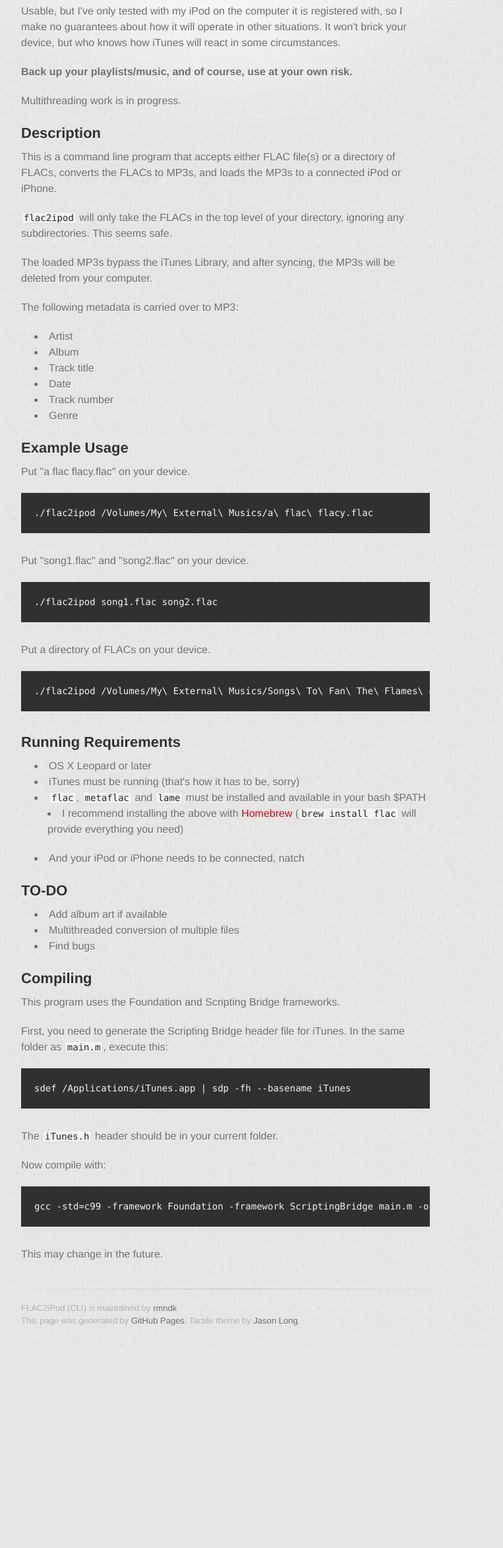
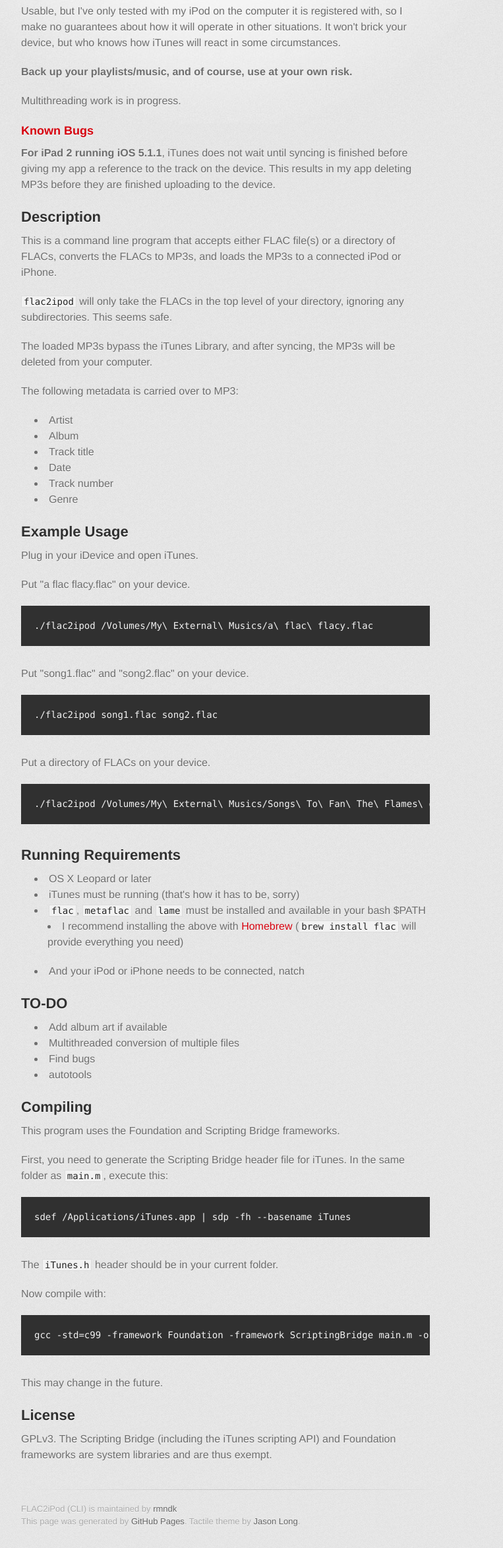
Before and after one commit to rayray/flac2ipod_cli, a plain HTML site: page index.html in a window 1280 px wide. Shown: the part 386-2732 px from the top of the page at 66% size, without its empty margins (298-1061 px from the left). Before the commit the page ends 2428 px from the top, so only its background shows below. Drawn offline with Linux system fonts and the light colour scheme; a web font is replaced by a local one.

```diff
--- a/index.html
+++ b/index.html
@@ -43,6 +43,12 @@
 
 <p>Multithreading work is in progress.</p>
 
+<h3>Known Bugs</h3>
+
+<p><strong>For iPad 2 running iOS 5.1.1</strong>, iTunes does not wait until syncing is finished
+before giving my app a reference to the track on the device.  This results in
+my app deleting MP3s before they are finished uploading to the device.</p>
+
 <h2>Description</h2>
 
 <p>This is a command line program that accepts either FLAC file(s) or a
@@ -65,6 +71,8 @@
 <li>Track number</li>
 <li>Genre</li>
 </ul><h2>Example Usage</h2>
+
+<p>Plug in your iDevice and open iTunes.</p>
 
 <p>Put "a flac flacy.flac" on your device.</p>
 
@@ -100,6 +108,7 @@
 <li>Add album art if available</li>
 <li>Multithreaded conversion of multiple files</li>
 <li>Find bugs</li>
+<li>autotools</li>
 </ul><h2>Compiling</h2>
 
 <p>This program uses the Foundation and Scripting Bridge frameworks.</p>
@@ -118,6 +127,11 @@
 </code></pre>
 
 <p>This may change in the future.</p>
+
+<h2>License</h2>
+
+<p>GPLv3.  The Scripting Bridge (including the iTunes scripting API) and Foundation
+frameworks are system libraries and are thus exempt.</p>
         </section>
 
         <footer>
```
Also changed, not shown: params.json (+1 -1 lines).
